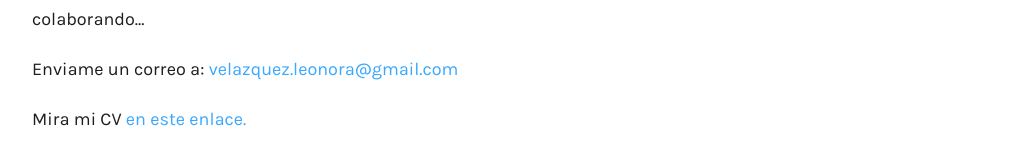
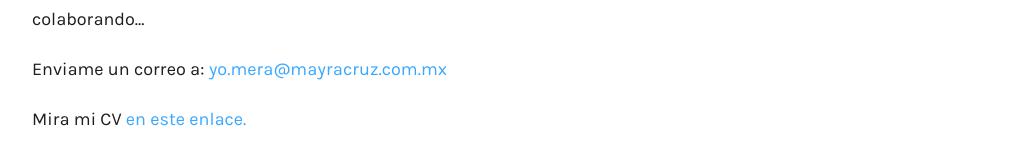
Before and after one commit to cruzmayra/portfolio-m-ayra, a React (Create React App) app: page / in a window 1280 px wide. Shown: the part 2685-2833 px from the top of the page, without its empty margins (108-1123 px from the left). Built offline with nearby package versions, Linux system fonts and the light colour scheme.

Commit message:
Actualización de datos de contacto y cv

```diff
--- a/src/views/Footer.js
+++ b/src/views/Footer.js
@@ -10,7 +10,7 @@ export const Footer = () => {
 
                     <p>Gracias por llegar al final <span aria-label="Imagen de destellos" role="img">✨</span>. Si quieres saber más de mí, lo que estoy aprendiendo, en qué estoy trabajando o colaborando...</p>
 
-                    <p>Enviame un correo a: <a href="tomail:velazquez.leonora@gmail.com">velazquez.leonora@gmail.com</a></p>
+                    <p>Enviame un correo a: <a href="tomail:yo.mera@mayracruz.com.mx">yo.mera@mayracruz.com.mx</a></p>
 
                     <p>Mira mi CV <a href={'/Mayra-Cruz-Resume.pdf'}>en este enlace.</a></p>
 
```
Also changed, not shown: 1 other file (tests, documents, lock files or other folders).
